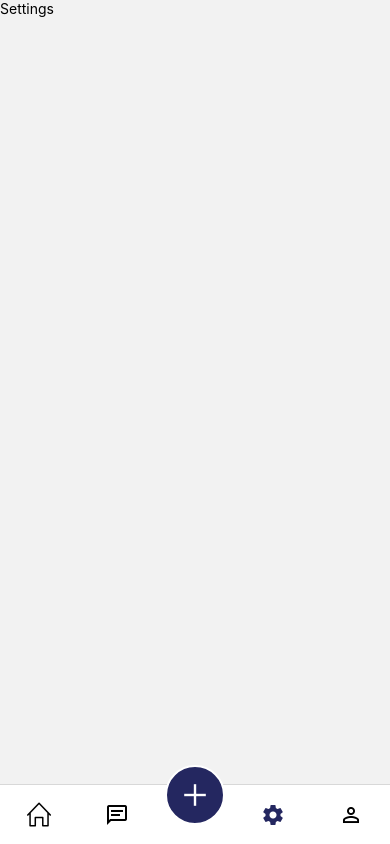
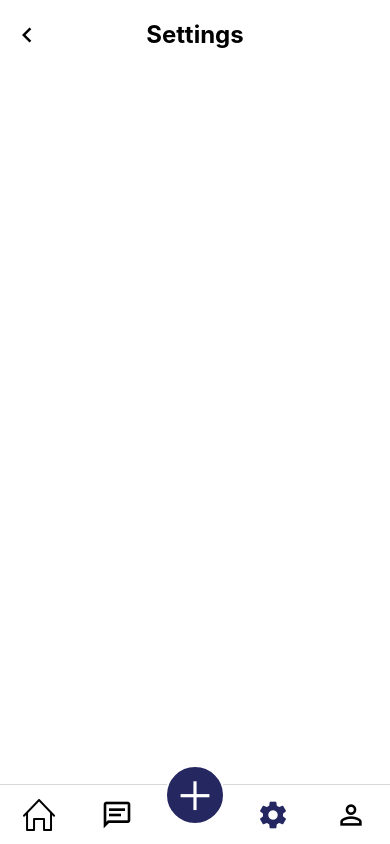
Before and after one commit to nazariikekosh/nk__ReactNative_userProfile, a React Native app in the folder userProfile/: screen /Settings in a window 390 px wide. Built offline with nearby package versions, Linux system fonts and the light colour scheme.

Commit message:
start settings

```diff
--- a/userProfile/constants/theme.js
+++ b/userProfile/constants/theme.js
@@ -36,22 +36,8 @@ export const SIZES = {
     height,
 }
 
-export const FONTS = {
-    largeTitle: {
-        fontFamily: 'black',
-        fontSize: SIZES.largeTitle,
-        lineHeight: 55,
-    },
-    h1: { fontFamily: 'bold', fontSize: SIZES.h1, lineHeight: 36 },
-    h2: { fontFamily: 'bold', fontSize: SIZES.h2, lineHeight: 30 },
-    h3: { fontFamily: 'bold', fontSize: SIZES.h3, lineHeight: 22 },
-    h4: { fontFamily: 'bold', fontSize: SIZES.h4, lineHeight: 20 },
-    body1: { fontFamily: 'regular', fontSize: SIZES.body1, lineHeight: 36 },
-    body2: { fontFamily: 'regular', fontSize: SIZES.body2, lineHeight: 30 },
-    body3: { fontFamily: 'regular', fontSize: SIZES.body3, lineHeight: 22 },
-    body4: { fontFamily: 'regular', fontSize: SIZES.body4, lineHeight: 20 },
-}
 
-const appTheme = { COLORS, SIZES, FONTS }
+
+const appTheme = { COLORS, SIZES }
 
 export default appTheme
--- a/userProfile/navigations/BottomTabsNav.js
+++ b/userProfile/navigations/BottomTabsNav.js
@@ -42,7 +42,7 @@ const BottomTabsNav = () => {
             return (
               <SimpleLineIcons
                 name="home"
-                size={24}
+                size={32}
                 color={focused ? COLORS.primary : COLORS.black}
               />
             );
@@ -57,7 +57,7 @@ const BottomTabsNav = () => {
             return (
               <MaterialCommunityIcons
                 name="message-text-outline"
-                size={24}
+                size={32}
                 color={focused ? COLORS.primary : COLORS.black}
               />
             );
@@ -82,7 +82,7 @@ const BottomTabsNav = () => {
                   borderWidth: 2,
                   borderColor: COLORS.white,
                 }}>
-                <Fontisto name="plus-a" size={24} color={COLORS.white} />
+                <Fontisto name="plus-a" size={32} color={COLORS.white} />
               </View>
             );
           },
@@ -96,7 +96,7 @@ const BottomTabsNav = () => {
             return (
               <MaterialIcons
                 name="settings"
-                size={24}
+                size={32}
                 color={focused ? COLORS.primary : COLORS.black}
               />
             );
@@ -112,7 +112,7 @@ const BottomTabsNav = () => {
             return (
               <MaterialIcons
                 name="person-outline"
-                size={24}
+                size={32}
                 color={focused ? COLORS.primary : COLORS.black}
               />
             );
--- a/userProfile/screens/Settings.js
+++ b/userProfile/screens/Settings.js
@@ -1,11 +1,22 @@
-import { View, Text } from 'react-native'
+import { View, Text, TouchableOpacity } from 'react-native'
 import React from 'react'
+import { SafeAreaView } from 'react-native-safe-area-context'
+import {COLORS} from '../constants'
+import MaterialIcons from 'react-native-vector-icons/MaterialIcons';
 
-const Settings = () => {
+const Settings = ({navigation}) => {
   return (
-    <View>
-      <Text>Settings</Text>
-    </View>
+    <SafeAreaView style={{
+      flex: 1,
+      backgroundColor: COLORS.white
+    }}>
+      <View style={{marginHorizontal: 12, flexDirection: 'row', justifyContent: 'center', marginVertical: 20}}>
+        <TouchableOpacity onPress={()=>navigation.goBack()} style={{position: 'absolute', left: 0,}}>
+          <MaterialIcons name="keyboard-arrow-left" size={30} color={COLORS.black} />
+        </TouchableOpacity>
+        <Text style={{color: '#000000', fontSize: 24, fontWeight: 'bold', fontFamily: 'Inter'}}>Settings</Text>
+      </View>
+    </SafeAreaView>
   )
 }
 
```
